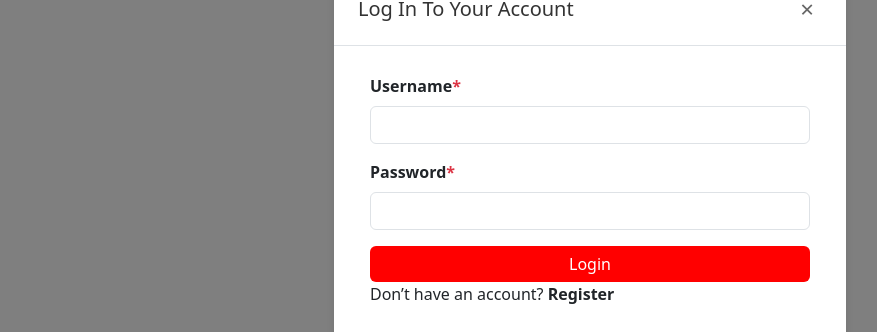
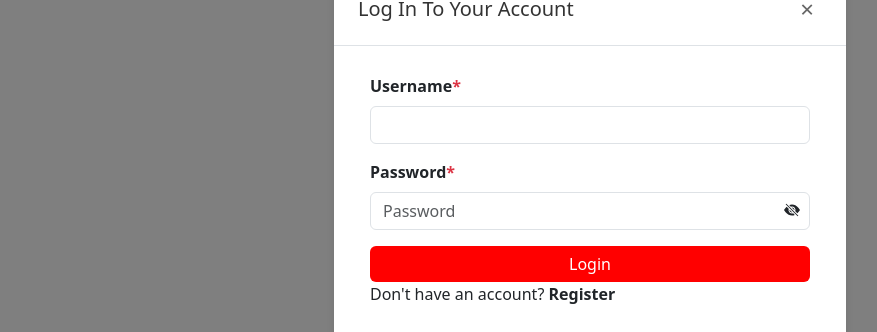
Before and after one commit to Prasai1488/fyp-ui, a React (Vite) app: page / in a window 1280 px wide. Both pictures are taken after a click on the button "Open Modal". Shown: the part 241-573 px from the top of the page, without its empty margins (50-927 px from the left). Built offline with nearby package versions, Linux system fonts and the light colour scheme.

Commit message:
password field

```diff
--- a/package.json
+++ b/package.json
@@ -15,6 +15,7 @@
     "formik": "^2.4.6",
     "react": "^18.3.1",
     "react-dom": "^18.3.1",
+    "react-icons": "^5.4.0",
     "react-router": "^7.0.1",
     "react-router-dom": "^6.28.0",
     "yup": "^1.4.0"
--- a/src/components/TextFields/TextFields.tsx
+++ b/src/components/TextFields/TextFields.tsx
@@ -3,10 +3,11 @@ import { Field, ErrorMessage } from "formik";
 import TextError from "../TextError/TextError";
 import "./textField.css";
 
+
 type TextFieldProps = {
   required?: boolean;
   formikRequired?: boolean;
-  type?: string;
+  type: string;
   className?: string;
   name: string;
   placeholder?: string;
@@ -19,6 +20,8 @@ type TextFieldProps = {
   onBlur?: (e: React.FocusEvent<HTMLInputElement>) => void;
   value?: string;
 };
+
+
 
 const TextField = ({
   required,
@@ -49,7 +52,9 @@ const TextField = ({
         id={label}
         name={name}
         placeholder={placeholder}
-        className={`form-control ${formikRequired ? "required-field" : ""} ${className}`}
+        className={`form-control ${
+          formikRequired ? "required-field" : ""
+        } ${className}`}
         onChange={onChange}
         onBlur={onBlur}
         readOnly={readOnly}
@@ -57,12 +62,11 @@ const TextField = ({
         autoFocus={autoFocus}
         value={value}
       />
-      {name === "notes" && (
-        <i className="text-danger">*Note: Every note should be separated with a period (.)</i>
-      )}
+
       {!isNotFormik && <ErrorMessage name={name} component={TextError} />}
     </div>
   );
 };
 
+
 export default TextField;
--- a/src/components/TextFields/customField.tsx
+++ b/src/components/TextFields/customField.tsx
@@ -1,6 +1,8 @@
 import React from "react";
 import TextField from "./TextFields";
 import { FormikProps } from "formik";
+import { BsFillEyeFill, BsFillEyeSlashFill } from "react-icons/bs";
+import "./textField.css";
 
 type RenderTextFieldProps<T> = {
   formik: FormikProps<T>;
@@ -10,6 +12,17 @@ type RenderTextFieldProps<T> = {
   label?: string; // Label is optional
   required?: boolean; // Required field indication
   readOnly?: boolean; // Read-only state
+};
+
+const togglePassword = (
+  type: "password" | "text",
+  setType: React.Dispatch<React.SetStateAction<"password" | "text">>
+) => {
+  if (type === "password") {
+    setType("text");
+  } else {
+    setType("password");
+  }
 };
 
 export const renderTextField = <T,>({
@@ -40,3 +53,43 @@ export const renderTextField = <T,>({
     </div>
   );
 };
+
+export const renderPasswordField = <T,>({
+  formik,
+  colWidth,
+  name,
+  type = "password",
+  label = "",
+  required = false,
+  // Use the specifically typed setState
+  setType,
+}: RenderTextFieldProps<T> & {
+  type?: "password" | "text";
+  setType: React.Dispatch<React.SetStateAction<"password" | "text">>;
+}) => {
+  const formikError = formik.errors[name as keyof T];
+  const formikTouched = formik.touched[name as keyof T];
+
+  return (
+    <div className={`col-${colWidth} password-field-inside`} key={name}>
+      <div className="my-1">
+        <TextField
+          className=""
+          type={type}
+          name={name}
+          label={label}
+          required={required}
+          formikRequired={!!(formikError && formikTouched)}
+          placeholder={label}
+          onChange={(e) => formik.setFieldValue(name, e.target.value)}
+        />
+      </div>
+      <span
+        className="fa-eye-button"
+        onClick={() => togglePassword(type, setType)}
+      >
+        {type === "password" ? <BsFillEyeSlashFill /> : <BsFillEyeFill />}
+      </span>
+    </div>
+  );
+};
--- a/src/components/TextFields/textField.css
+++ b/src/components/TextFields/textField.css
@@ -9,3 +9,20 @@
   .form-label {
     font-weight: bold;
   }
+
+
+   .password-field-inside {
+    position: relative;
+  }
+
+  .password-field-inside .fa-eye-button {
+    position: absolute;
+    right: 10px;
+    top: 70%;
+    transform: translateY(-50%);
+    cursor: pointer;
+  }
+
+  .password-field-inside .MuiInputBase-root {
+    padding-right: 30px;
+  }
--- a/src/pages/Login/Login.tsx
+++ b/src/pages/Login/Login.tsx
@@ -1,10 +1,12 @@
-import React from "react";
+import React, { useState } from "react";
 import { Formik, Form, FormikProps } from "formik";
 import * as Yup from "yup";
-import { renderTextField } from "../../components/TextFields/customField";
+import { renderPasswordField, renderTextField } from "../../components/TextFields/customField";
 import Button from "../../components/Buttons/Button";
 
 const Login = () => {
+  const [passwordType, setPasswordType] = useState<"password" | "text">("password");
+
   const initialValues = {
     username: "",
     password: "",
@@ -36,20 +38,22 @@ const Login = () => {
               label: "Username",
               required: true,
             })}
-            {renderTextField({
+            {renderPasswordField({
               formik,
-              colWidth: "col-12",
+              colWidth: "12",
               name: "password",
-              type: "password",
+              type: passwordType,
               label: "Password",
               required: true,
+              setType: setPasswordType
             })}
+
             <Button label="Login" btnType="submit" />
           </Form>
         )}
       </Formik>
       <p>
-        Don’t have an account? <strong>Register</strong>
+        Don't have an account? <strong>Register</strong>
       </p>
     </div>
   );
```
Also changed, not shown: 1 other file (tests, documents, lock files or other folders).
